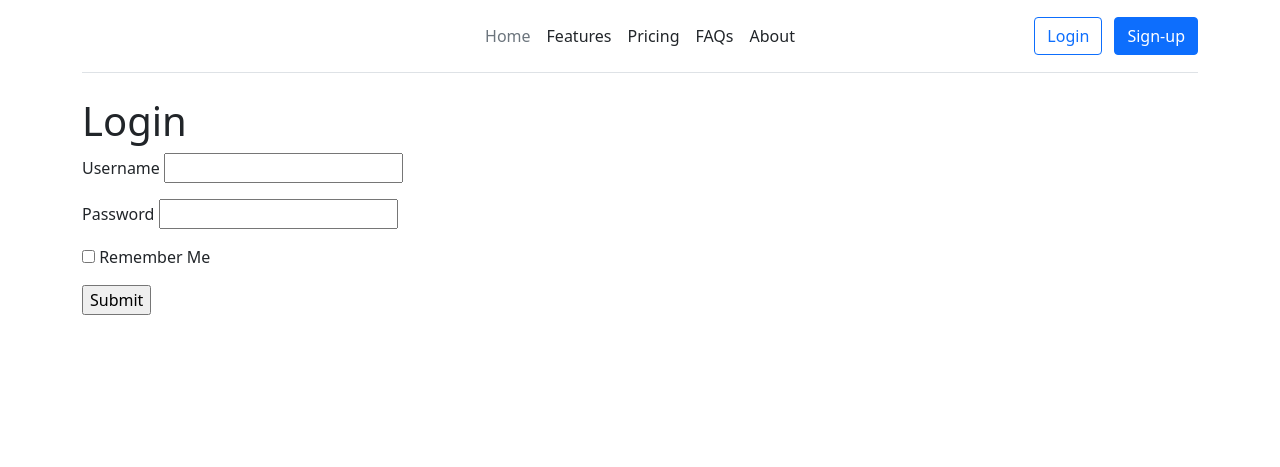
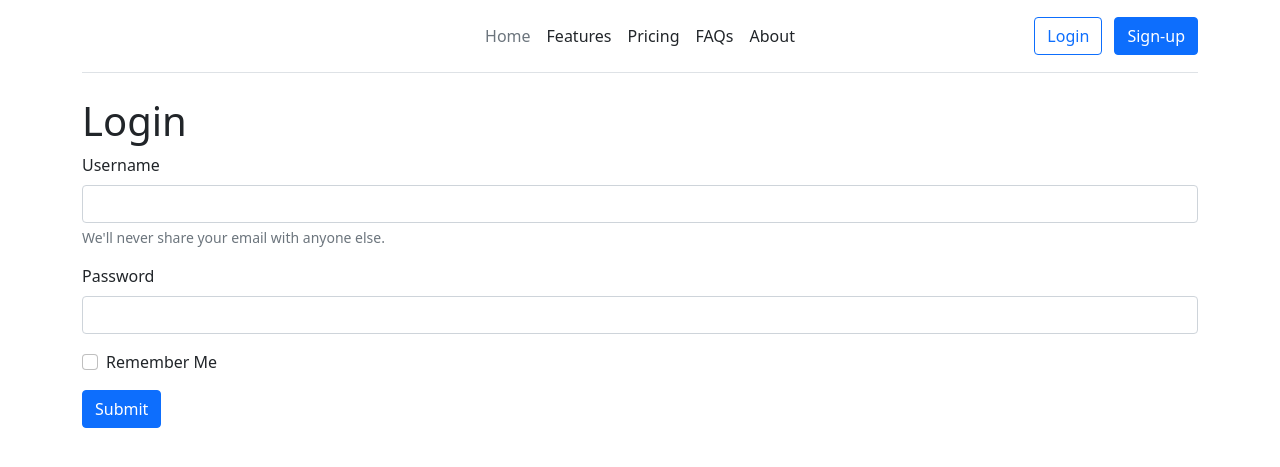
Before and after one commit to 100ballovby/login_required, a Flask app: page /login in a window 1280 px wide. Shown: the top 467 px of the page. Run offline with Flask 2, Linux system fonts and the light colour scheme.

Commit message:
Adding new secret page, reformatting login page⏰

```diff
--- a/templates/login.html
+++ b/templates/login.html
@@ -5,24 +5,24 @@
 
     <form action="" method="post" novalidate>
         {{ form.hidden_tag() }}
-
-        <p>
-            {{ form.username.label }}
-            {{ form.username() }}
+        <div class="mb-3">
+            {{ form.username.label(class="form-label") }}
+            {{ form.username(class="form-control") }}
             {% for error in form.username.errors %}
                 <span style="color: red;">[{{ error }}]</span>
             {% endfor %}
-
-        </p>
-        <p>
-            {{ form.password.label }}
-            {{ form.password() }}
+            <div id="emailHelp" class="form-text">We'll never share your email with anyone else.</div>
+        </div>
+        <div class="mb-3">
+            {{ form.password.label(class="form-label") }}
+            {{ form.password(class="form-control") }}
             {% for error in form.password.errors %}
                 <span style="color: red;">[{{ error }}]</span>
             {% endfor %}
-
-        </p>
-        <p>{{ form.rememberMe() }} {{ form.rememberMe.label }}</p>
-        <p>{{ form.submit() }}</p>
+        </div>
+        <div class="mb-3 form-check">
+            {{ form.rememberMe(class="form-check-input") }} {{ form.rememberMe.label(class="form-check-label") }}
+        </div>
+        {{ form.submit(class="btn btn-primary") }}
     </form>
 {% endblock %}
```
Also changed, not shown: templates/secret.html (+5 -9 lines).
